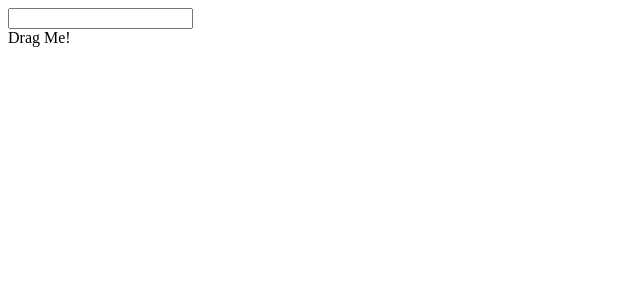
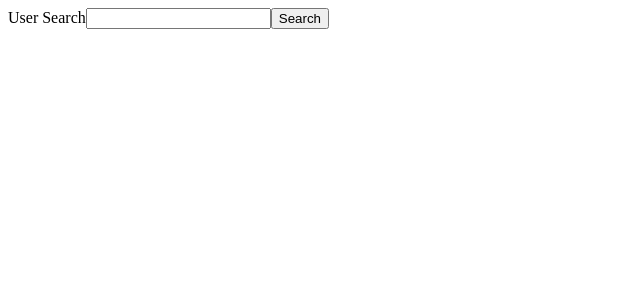
Before and after one commit to KennedyMungai/deep-react-typescript, a React (Create React App) app in the folder react-typescript-sample/: page / in a window 1280 px wide. Shown: the top 300 px of the page, without its empty margins (0-640 px from the left). Built offline with nearby package versions, Linux system fonts and the light colour scheme.

Commit message:
Switched the code for the EventComponent with the code for UserSearchWithRef component

```diff
--- a/react-typescript-sample/src/index.tsx
+++ b/react-typescript-sample/src/index.tsx
@@ -1,11 +1,11 @@
 import ReactDOM from "react-dom";
-import EventComponent from "./events/EventComponent";
+import UserSearchWithRef from "./state/UserSearchWithRef";
 
 
 const App = () => {
   return (
     <div>
-      <EventComponent />
+      <UserSearchWithRef />
     </div>
   )
 }
```
